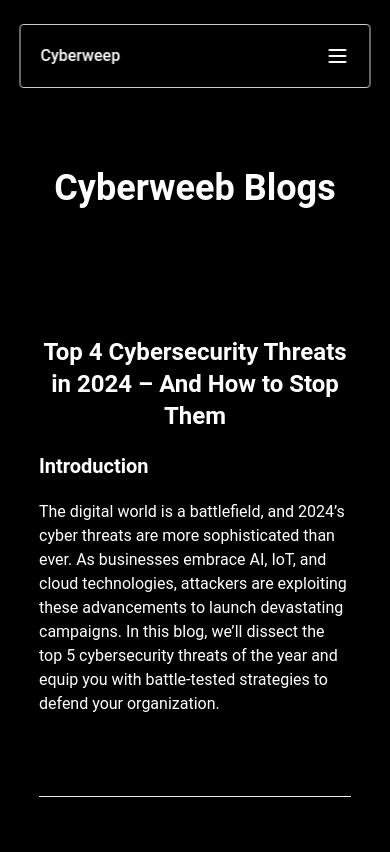
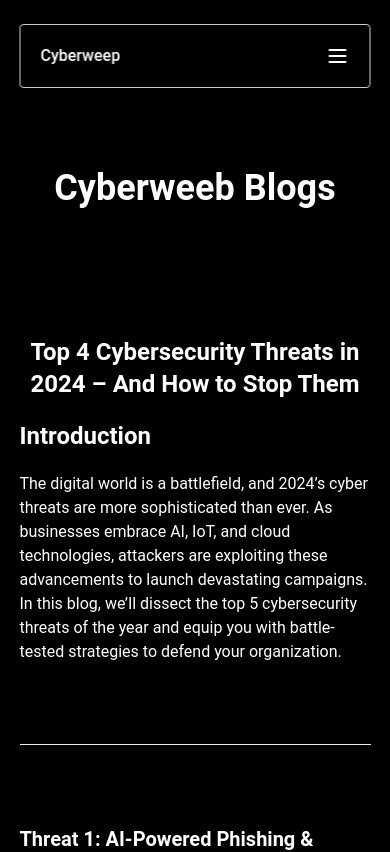
Before and after one commit to codingisf/cyberweep, a React (Vite) app: page /Blog1 in a window 390 px wide. Shown: the top 852 px of the page. Built offline with nearby package versions, Linux system fonts and the light colour scheme.

Commit message:
Update blog1.jsx

```diff
--- a/src/Pages/Blog/blog1.jsx
+++ b/src/Pages/Blog/blog1.jsx
@@ -4,11 +4,11 @@
   return (
     <section className="bg-black min-h-[100vh] text-white py-10">
       <h1 className="text-4xl text-center font-bold py-32">Cyberweeb Blogs</h1>
-      <section className="lg:w-[60%] w-[80%] mx-auto h-full">
+      <section className="lg:w-[60%] w-[90%] mx-auto h-full">
         <h1 className="text-2xl text-center font-bold">
           Top 4 Cybersecurity Threats in 2024 – And How to Stop Them
         </h1>
-        <p className="text-xl font-bold my-5">Introduction</p>
+        <p className="text-2xl font-bold my-5">Introduction</p>
         <p>
           The digital world is a battlefield, and 2024’s cyber threats are more
           sophisticated than ever. As businesses embrace AI, IoT, and cloud
```
